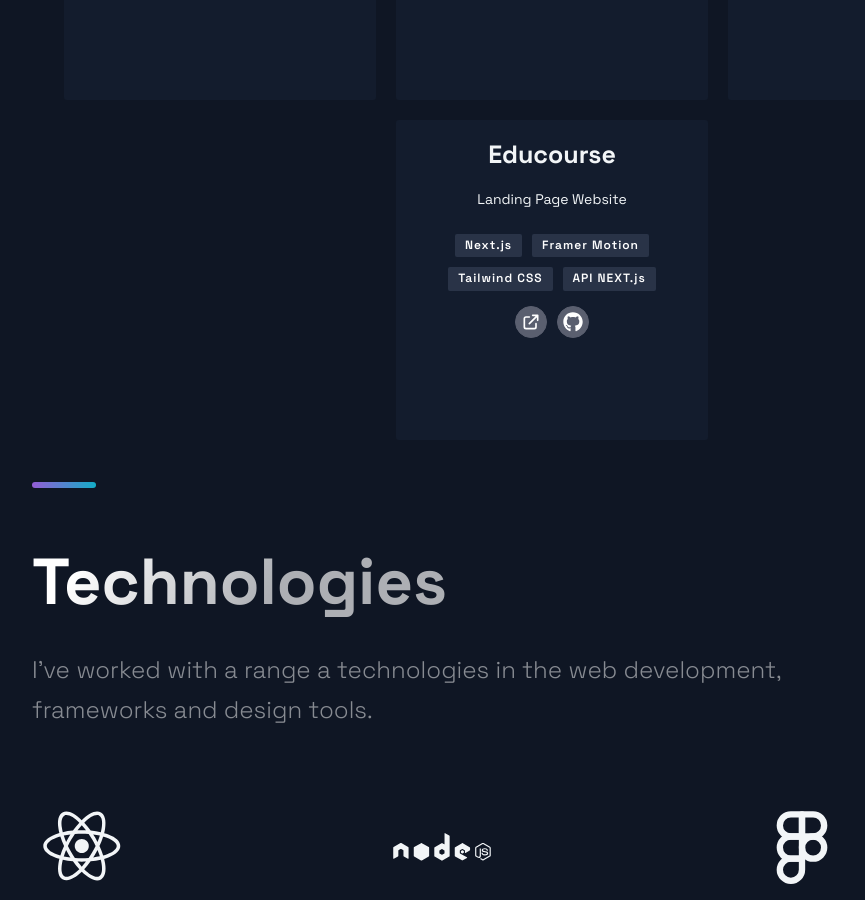
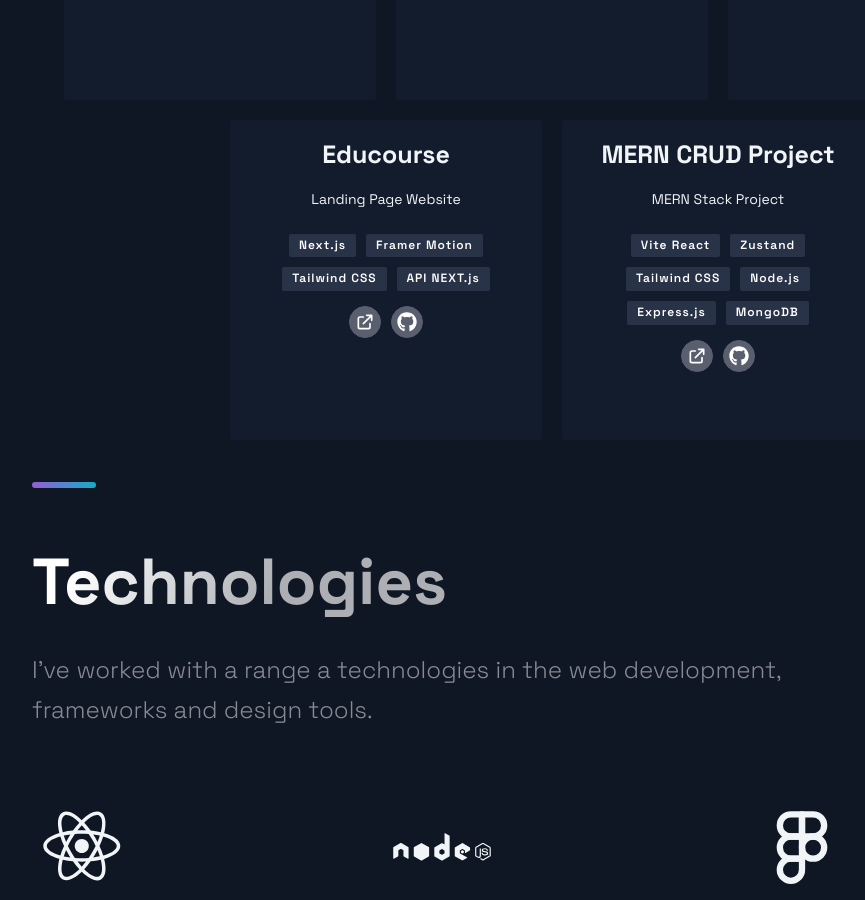
Before and after one commit to FajriSiiv/new_portofolio, a Next.js app: page / in a window 1280 px wide. Shown: the part 2087-2987 px from the top of the page, without its empty margins (88-953 px from the left). Built offline with nearby package versions, Linux system fonts and the light colour scheme.

Commit message:
update project'

```diff
--- a/src/constants/constants.js
+++ b/src/constants/constants.js
@@ -103,6 +103,21 @@ export const projects = [
     desc: "Landing Page Website",
     source: "https://github.com/FajriSiiv/educourse",
   },
+  {
+    title: "MERN CRUD Project",
+    tags: [
+      "Vite React",
+      "Zustand",
+      "Tailwind CSS",
+      "Node.js",
+      "Express.js",
+      "MongoDB",
+    ],
+    visit: "https://fe-karyawan-online.vercel.app/",
+    id: 11,
+    desc: "MERN Stack Project",
+    source: "https://github.com/FajriSiiv/FE_Karyawan_Online",
+  },
 ];
 
 export const TimeLineData = [
```
